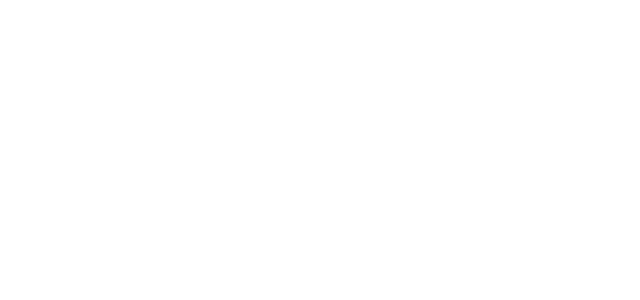
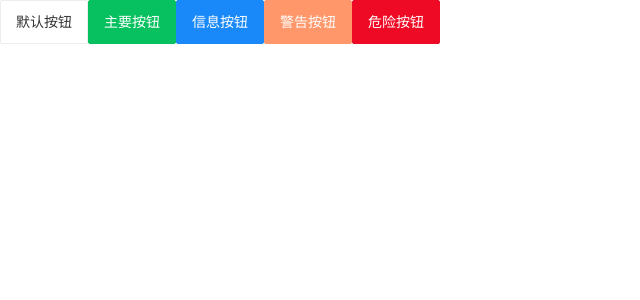
Before and after one commit to Muyue-morn/headeline-mobile, a Vue app: page / in a window 1280 px wide. Shown: the top 300 px of the page, without its empty margins (0-640 px from the left). Built offline with nearby package versions, Linux system fonts and the light colour scheme.

Commit message:
初步安装并按需引入vant组件

```diff
--- a/babel.config.js
+++ b/babel.config.js
@@ -1,5 +1,12 @@
 module.exports = {
   presets: [
     '@vue/app'
+  ],
+  plugins: [
+    ['import', {
+      libraryName: 'vant',
+      libraryDirectory: 'es',
+      style: true
+    }, 'vant']
   ]
 }
--- a/package.json
+++ b/package.json
@@ -9,6 +9,7 @@
   },
   "dependencies": {
     "core-js": "^2.6.5",
+    "vant": "^2.2.1",
     "vue": "^2.6.10",
     "vue-router": "^3.0.3",
     "vuex": "^3.0.1"
@@ -19,6 +20,7 @@
     "@vue/cli-service": "^3.11.0",
     "@vue/eslint-config-standard": "^4.0.0",
     "babel-eslint": "^10.0.1",
+    "babel-plugin-import": "^1.12.1",
     "eslint": "^5.16.0",
     "eslint-plugin-vue": "^5.0.0",
     "less": "^3.0.4",
--- a/src/App.vue
+++ b/src/App.vue
@@ -1,6 +1,11 @@
 <template>
   <div id="app">
     <router-view />
+    <van-button type="default">默认按钮</van-button>
+    <van-button type="primary">主要按钮</van-button>
+    <van-button type="info">信息按钮</van-button>
+    <van-button type="warning">警告按钮</van-button>
+    <van-button type="danger">危险按钮</van-button>
   </div>
 </template>
 
@@ -11,5 +16,4 @@ export default {
 </script>
 
 <style>
-
 </style>
--- a/src/main.js
+++ b/src/main.js
@@ -3,8 +3,11 @@ import App from './App.vue'
 import router from './router'
 import store from './store'
 
+// 按需注册button组件
+import { Button } from 'vant'
+
 Vue.config.productionTip = false
-
+Vue.use(Button)
 new Vue({
   router,
   store,
```
Also changed, not shown: 1 other file (tests, documents, lock files or other folders).
